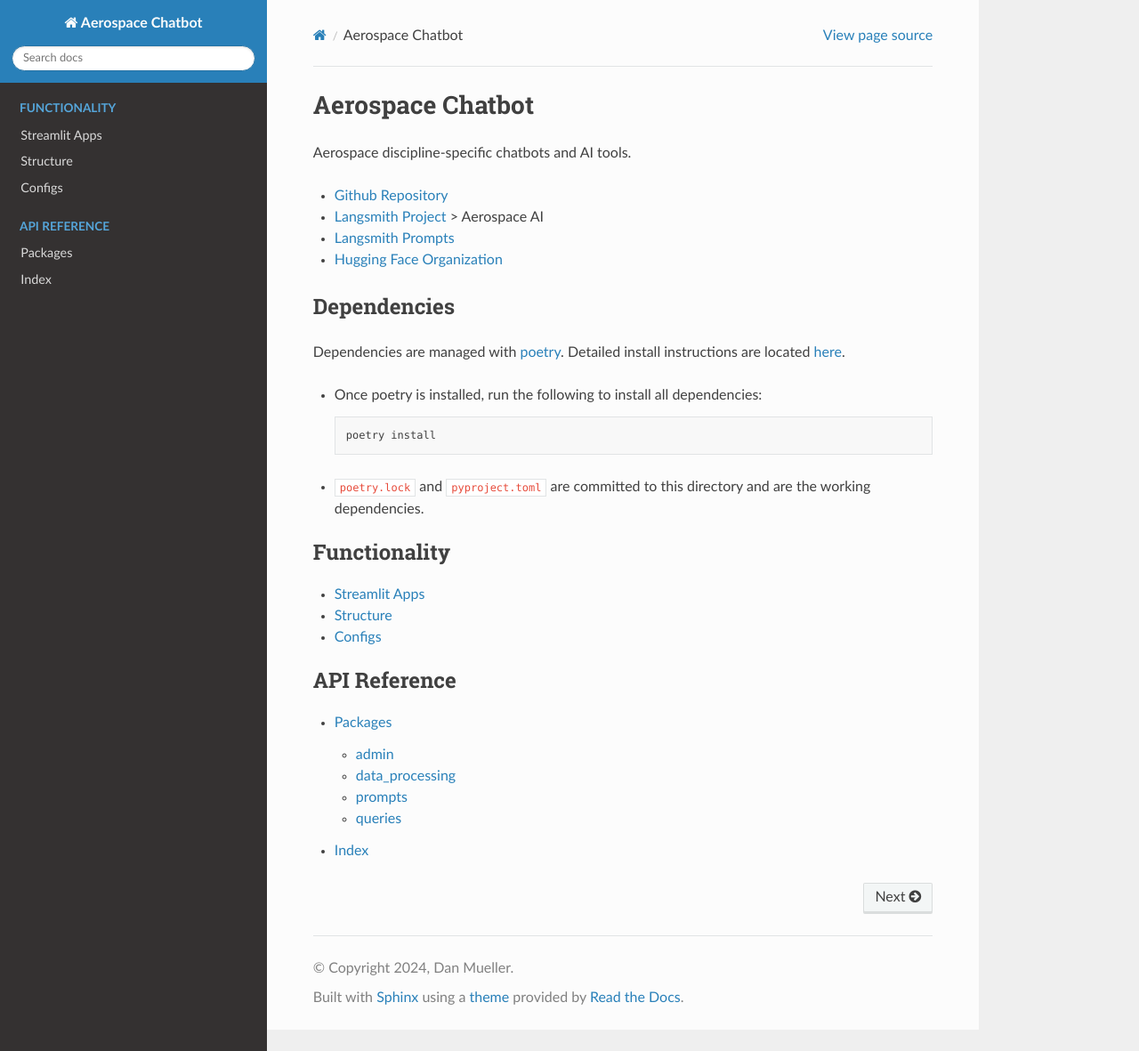
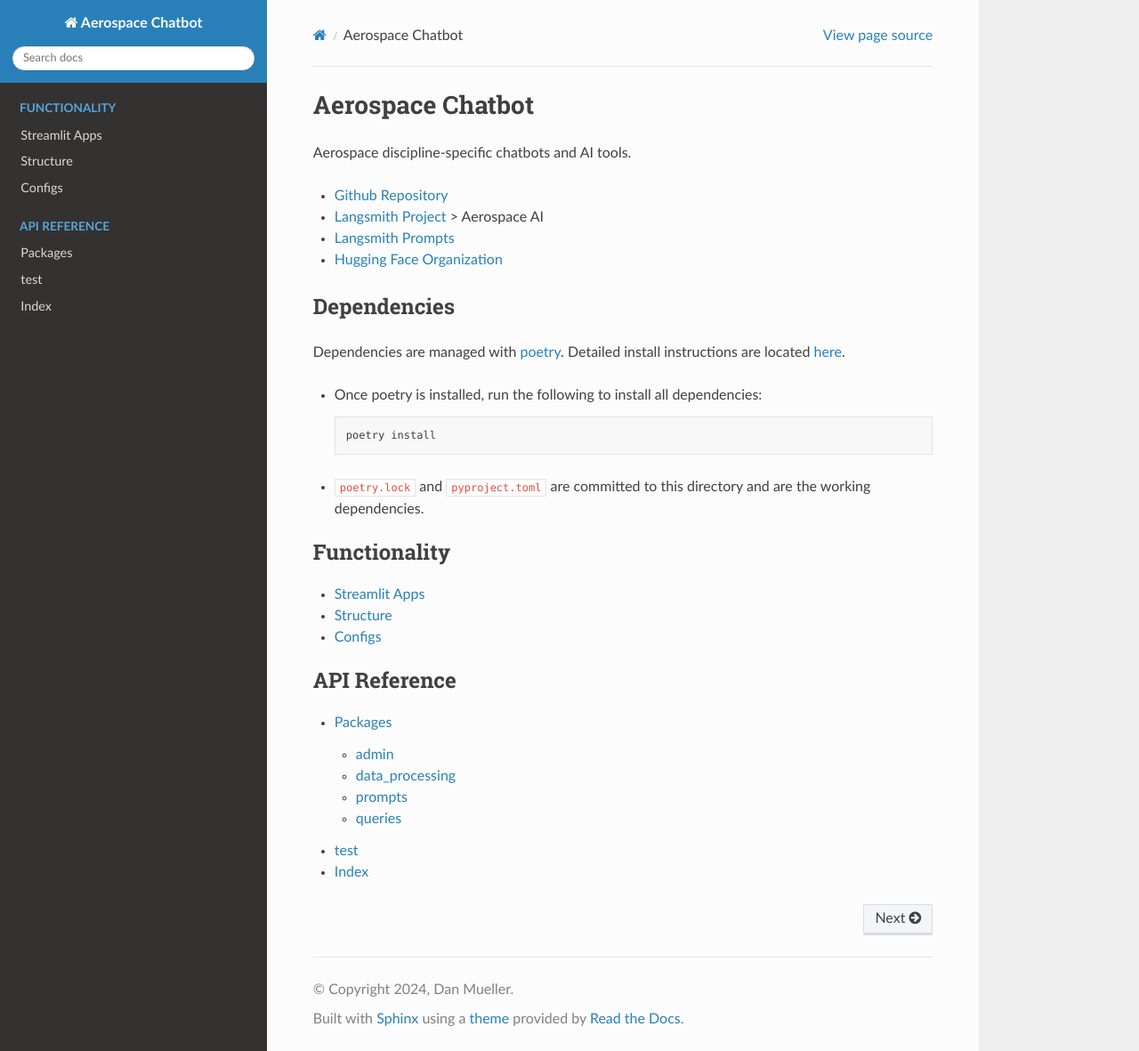
Before and after one commit to dan-s-mueller/aerospace_chatbot, a Sphinx documentation site: the page built from docs/source/index.rst, in a window 1280 px wide and 1181 px high. Shown: the whole window at 89% size. Built offline with Sphinx 7.4.7 and the Read the Docs theme 2.0.0, drawn with Linux system fonts in a browser that asks for light colours.

Commit message:
Tests passing, basic docs for testing

```diff
--- a/docs/source/modules/api.rst
+++ b/docs/source/modules/api.rst
@@ -2,3 +2,4 @@
    :maxdepth: 4
 
    package_modules
+   test
--- /dev/null
+++ b/docs/source/modules/test.rst
@@ -0,0 +1,7 @@
+test
+============
+
+.. automodule:: test
+   :members:
+   :undoc-members:
+   :show-inheritance:
```
Also changed, not shown: 2 other files.
